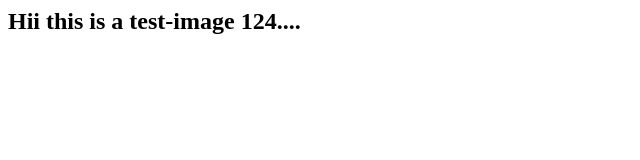
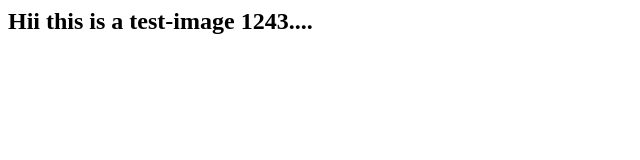
Before and after one commit to saloni-searce/docker-test, a plain HTML site: page index.html in a window 1280 px wide. Shown: the full height of the page, 0-640 px from the left. Drawn offline with Linux system fonts and the light colour scheme.

Commit message:
Update index.html

```diff
--- a/index.html
+++ b/index.html
@@ -1,6 +1,6 @@
 <html>
 <title> Test-site </title>
 <body>
-<h2>Hii this is a test-image 124.... </h2>
+<h2>Hii this is a test-image 1243.... </h2>
 </body>
 </html>
```
